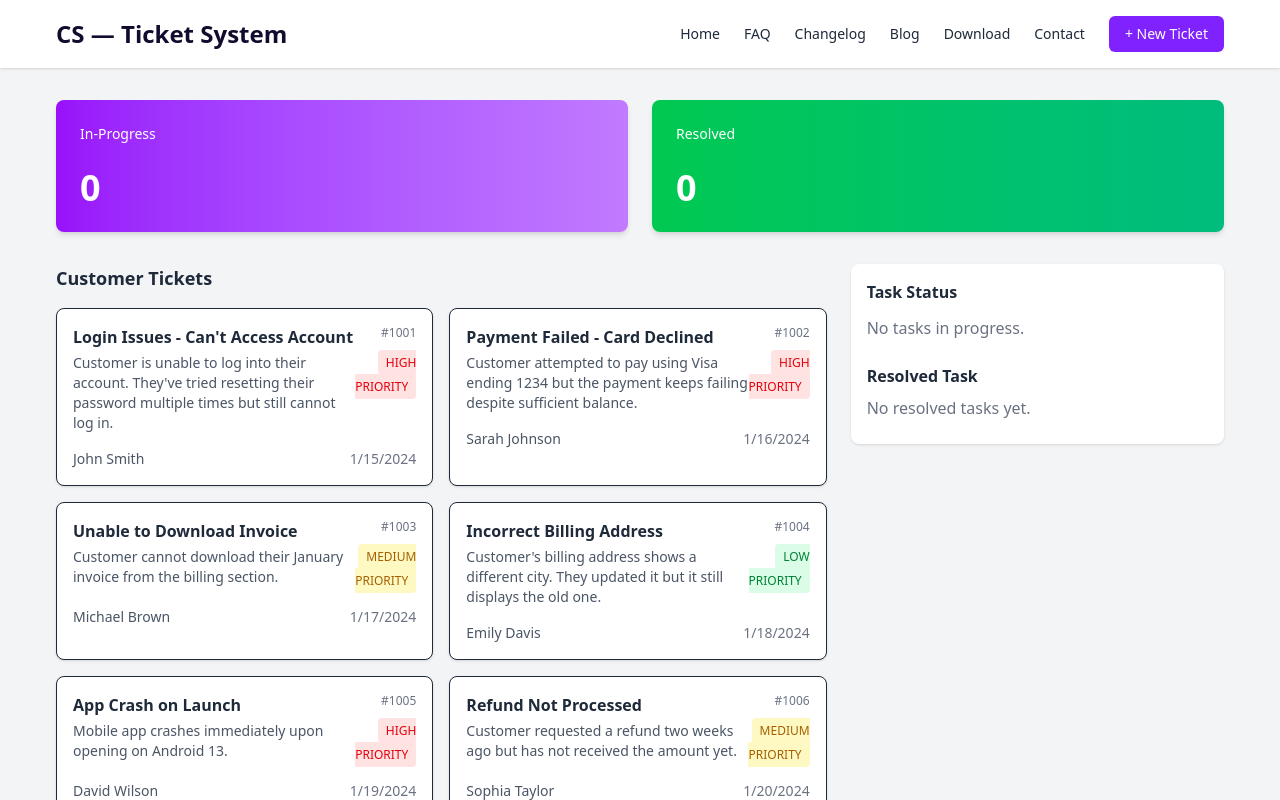
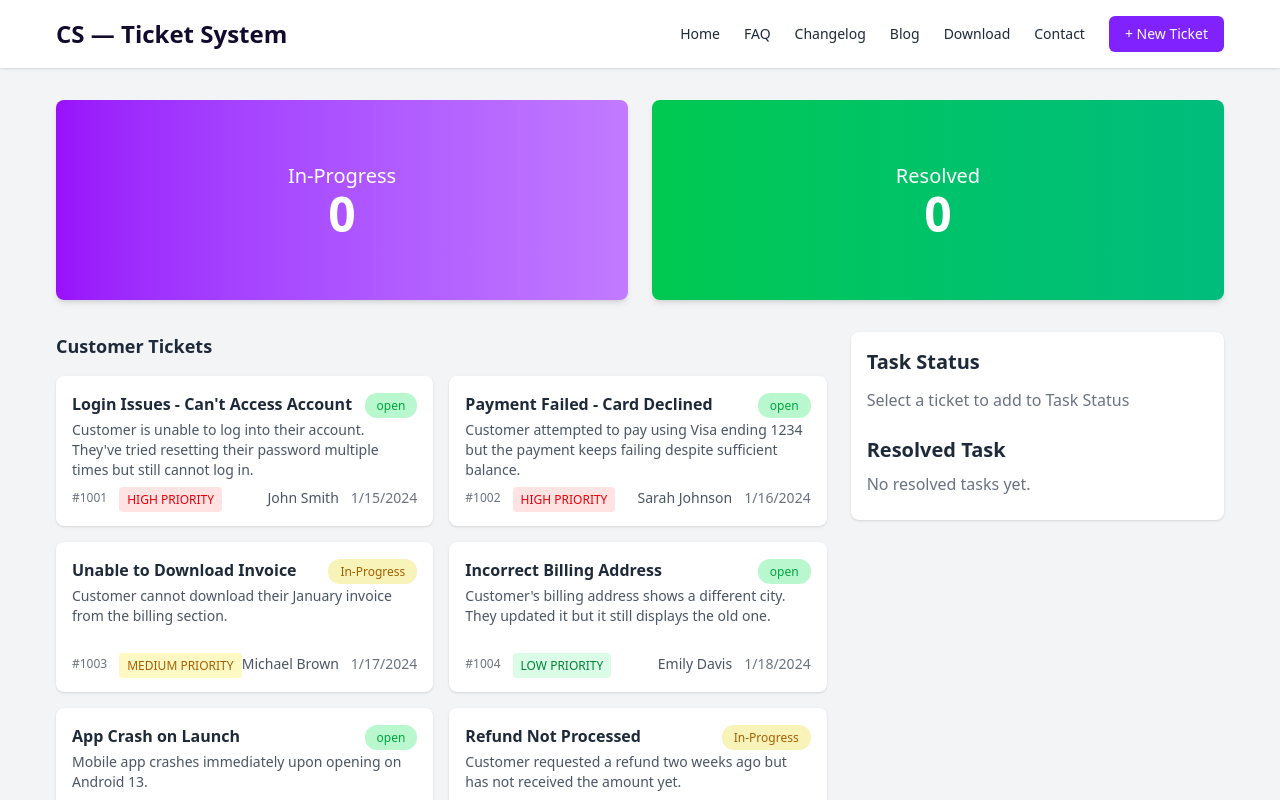
Before and after one commit to imran1476/Customer-Support-Zone, a React (Vite) app: page / in a window 1280 px wide. Shown: the top 800 px of the page. Built offline with nearby package versions, Linux system fonts and the light colour scheme.

Commit message:
tricketCard

```diff
--- a/src/components/Banner.jsx
+++ b/src/components/Banner.jsx
@@ -3,14 +3,14 @@ import React from "react";
 const Banner = ({ inProgress = 0, resolved = 0 }) => {
   return (
     <section className="pt-25 grid grid-cols-1 md:grid-cols-2 gap-6">
-      <div className="rounded-lg p-6 bg-gradient-to-r from-purple-600 to-purple-400 text-white shadow-md">
-        <div className="text-sm">In-Progress</div>
-        <div className="mt-6 text-4xl font-bold">{inProgress}</div>
+      <div className="h-[200px] text-center flex justify-center items-center rounded-lg p-6 bg-gradient-to-r from-purple-600 to-purple-400 text-white shadow-md">
+        <div className="text-xl">In-Progress <br /><span className="mt-6 text-5xl font-bold">{inProgress}</span> </div>
+
       </div>
 
-      <div className="rounded-lg p-6 bg-gradient-to-r from-green-500 to-emerald-500 text-white shadow-md">
-        <div className="text-sm">Resolved</div>
-        <div className="mt-6 text-4xl font-bold">{resolved}</div>
+      <div className="h-[200px] text-center flex justify-center items-center rounded-lg p-6 bg-gradient-to-r from-green-500 to-emerald-500 text-white shadow-md">
+        <div className="text-xl ">Resolved <br /><span className="mt-6 text-5xl font-bold ">{resolved}</span></div>
+
       </div>
     </section>
   );
--- a/src/components/TaskStatus.jsx
+++ b/src/components/TaskStatus.jsx
@@ -4,42 +4,41 @@ const TaskStatus = ({ inProgress = [], resolved = [], onComplete, onRemove }) =>
   return (
     <aside>
       <div className="bg-white rounded-lg shadow-sm p-4">
-        <h4 className="font-semibold mb-3">Task Status</h4>
+        <h4 className="font-semibold text-xl mb-3">Task Status</h4>
 
         {inProgress.length === 0 && (
-          <div className="text-gray-500">No tasks in progress.</div>
+          <div className="text-gray-500">Select a ticket to add to Task Status</div>
         )}
 
         <div className="space-y-3">
           {inProgress.map((t) => (
-            <div key={t.id} className="border rounded p-3 flex justify-between items-center">
+            <div key={t.id} className="border border-gray-200 rounded p-3 flex justify-between items-center">
               <div>
-                <div className="font-medium">{t.title}</div>
+               <div className="flex">
+                 <div className="font-medium">{t.title}</div>
+                <button
+                  onClick={() => onRemove(t.id)}
+                  className=" cursor-pointer ml-3 text-sm text-gray-500 underline hover:text-red-400"
+                >
+                  Remove
+                </button>
+               </div>
                 <div className="text-xs text-gray-500">{t.id}</div>
-              </div>
-
-              <div className="flex flex-col items-end gap-2">
-                <button
+                 <button
                   onClick={() => onComplete(t.id)}
-                  className="bg-green-600 text-white text-sm px-3 py-1 rounded"
+                  className="bg-green-600  w-[310px] text-white text-sm px-3 py-1 mt-3 rounded cursor-pointer hover:bg-green-800 "
                 >
                   Complete
                 </button>
+              </div>
 
-                <button
-                  onClick={() => onRemove(t.id)}
-                  className="text-sm text-gray-500 underline"
-                >
-                  Remove
-                </button>
-              </div>
             </div>
           ))}
         </div>
 
 
         <div className="mt-6">
-          <h5 className="font-semibold mb-2">Resolved Task</h5>
+          <h5 className="font-semibold text-xl mb-2">Resolved Task</h5>
           {resolved.length === 0 && <div className="text-gray-500">No resolved tasks yet.</div>}
           <div className="space-y-2 mt-2">
             {resolved.map((r) => (
--- a/src/components/TicketCard.jsx
+++ b/src/components/TicketCard.jsx
@@ -4,27 +4,42 @@ const TicketCard = ({ ticket, onAddToTask }) => {
   return (
     <article
       onClick={() => onAddToTask(ticket)}
-      className="cursor-pointer bg-white shadow-sm rounded-lg p-4 border hover:shadow-md transition"
+      className="cursor-pointer bg-white shadow-sm rounded-lg p-4  hover:shadow-md transition"
     >
       <div className="flex justify-between items-start">
-        <div>
-          <h4 className="font-semibold text-md">{ticket.title}</h4>
-          <p className="text-sm text-gray-600 mt-1">{ticket.description}</p>
+
+        <div>  <h4 className="font-semibold text-md">{ticket.title}</h4>
         </div>
 
-        <div className="text-right">
-          <div className="text-xs text-gray-500">{ticket.id}</div>
-          <div className="mt-2">
+           <div> <span className={`px-3 text-center py-1 rounded-xl text-xs font-medium ${ticket.status.includes("open") ? "bg-[#b9f8cf]  text-green-600" : ticket.status.includes("In-Progress") ? "bg-[#f8f3b9] text-yellow-700" : "bg-green-100 text-green-700"}`}>
+              {ticket.status}
+            </span></div>
+              </div>
+
+         <div>
+           <p className="text-sm h-[50px] text-gray-600 mt-1">{ticket.description}</p>
+           </div>
+
+
+
+
+
+
+      <div className="flex justify-between items-center mt-4">
+
+         <div className="flex justify-between items-center gap-3">
+           <div className="text-xs text-gray-500">{ticket.id}</div>
+          <div className=" ">
             <span className={`px-2 py-1 rounded text-xs font-medium ${ticket.priority.includes("HIGH") ? "bg-red-100 text-red-600" : ticket.priority.includes("MEDIUM") ? "bg-yellow-100 text-yellow-700" : "bg-green-100 text-green-700"}`}>
               {ticket.priority}
             </span>
-          </div>
+
         </div>
-      </div>
-
-      <div className="flex justify-between items-center mt-4">
-        <div className="text-sm text-gray-600">{ticket.customer}</div>
+         </div>
+       <div className="flex justify-between items-center gap-3">
+         <div className="text-sm text-gray-600">{ticket.customer}</div>
         <div className="text-sm text-gray-500">{ticket.createdAt}</div>
+       </div>
       </div>
     </article>
   );
--- a/src/data/tickets.js
+++ b/src/data/tickets.js
@@ -26,7 +26,7 @@ const tickets = [
       "Customer cannot download their January invoice from the billing section.",
     customer: "Michael Brown",
     priority: "MEDIUM PRIORITY",
-    status: "open",
+    status: "In-Progress",
     createdAt: "1/17/2024",
   },
   {
@@ -56,7 +56,7 @@ const tickets = [
       "Customer requested a refund two weeks ago but has not received the amount yet.",
     customer: "Sophia Taylor",
     priority: "MEDIUM PRIORITY",
-    status: "in-progress",
+    status: "In-Progress",
     createdAt: "1/20/2024",
   },
   {
@@ -96,7 +96,7 @@ const tickets = [
       "Customer placed an order but didn't receive a confirmation email even though payment succeeded.",
     customer: "Isabella Garcia",
     priority: "MEDIUM PRIORITY",
-    status: "open",
+    status: "In-Progress",
     createdAt: "1/24/2024",
   },
 ];
```
